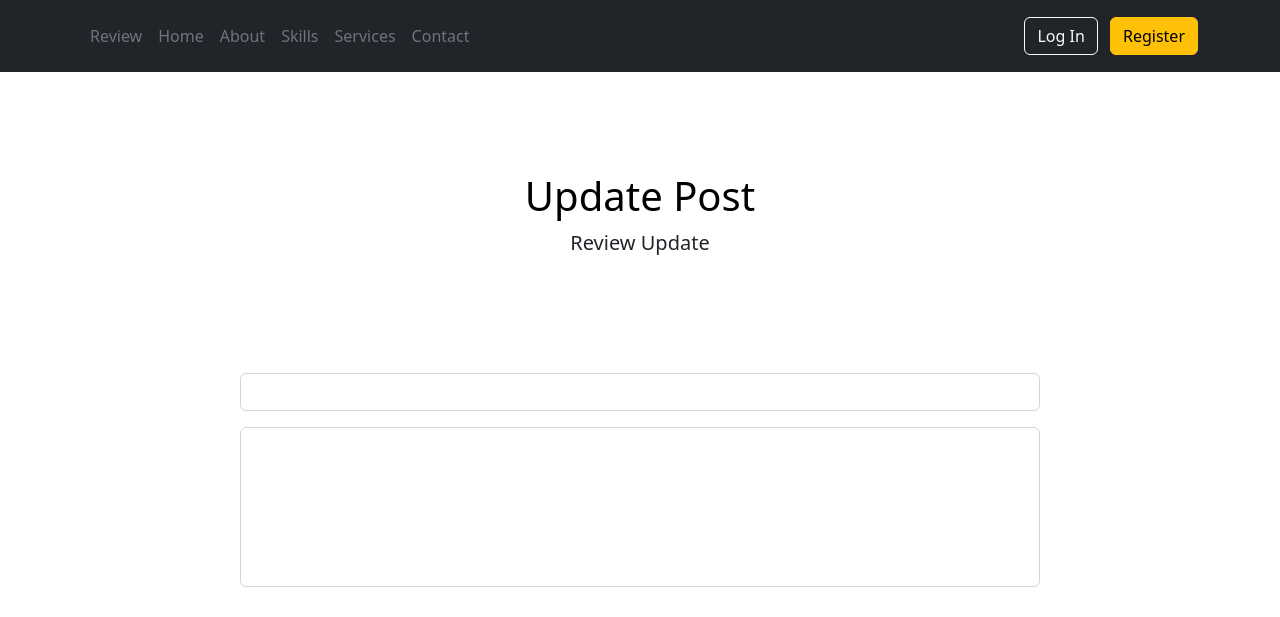
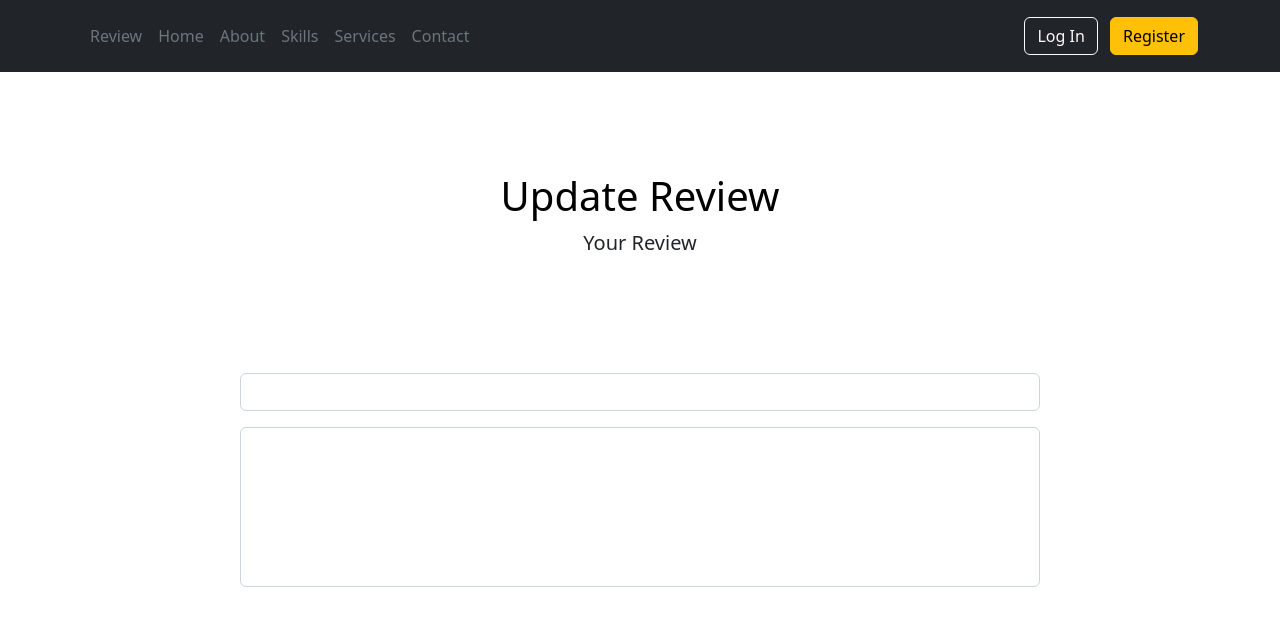
Before and after one commit to RC00K/RCMiniProjectFour, a Django app: template portfolio/templates/portfolio/update.html in a window 1280 px wide. Shown: the top 617 px of the page. Run offline with Django 4.2, Linux system fonts and the light colour scheme; the template is opened without the code that fills it, so the values that code supplies are empty; some libraries are stand-ins or nearby versions.

Commit message:
README Updated

```diff
--- a/portfolio/models.py
+++ b/portfolio/models.py
@@ -45,4 +45,4 @@ class Post(models.Model):
         return f'{self.author:}: {self.title}'
 
     def get_absolute_url(self):
-        return reverse("review", kwargs={'pk': self.pk})
+        return reverse("review")
--- a/portfolio/templates/portfolio/update.html
+++ b/portfolio/templates/portfolio/update.html
@@ -5,8 +5,8 @@
     <div class="row">
         <div class="col-xl-6 mx-auto text-center">
             <div class="section-title mb-100">
-                <h2 class="section__title">Update Post</h2>
-                <span class="section__subtitle">Review Update</span>
+                <h2 class="section__title">Update Review</h2>
+                <span class="section__subtitle">Your Review</span>
             </div>
         </div>
     </div>
```
Also changed, not shown: README.md.
